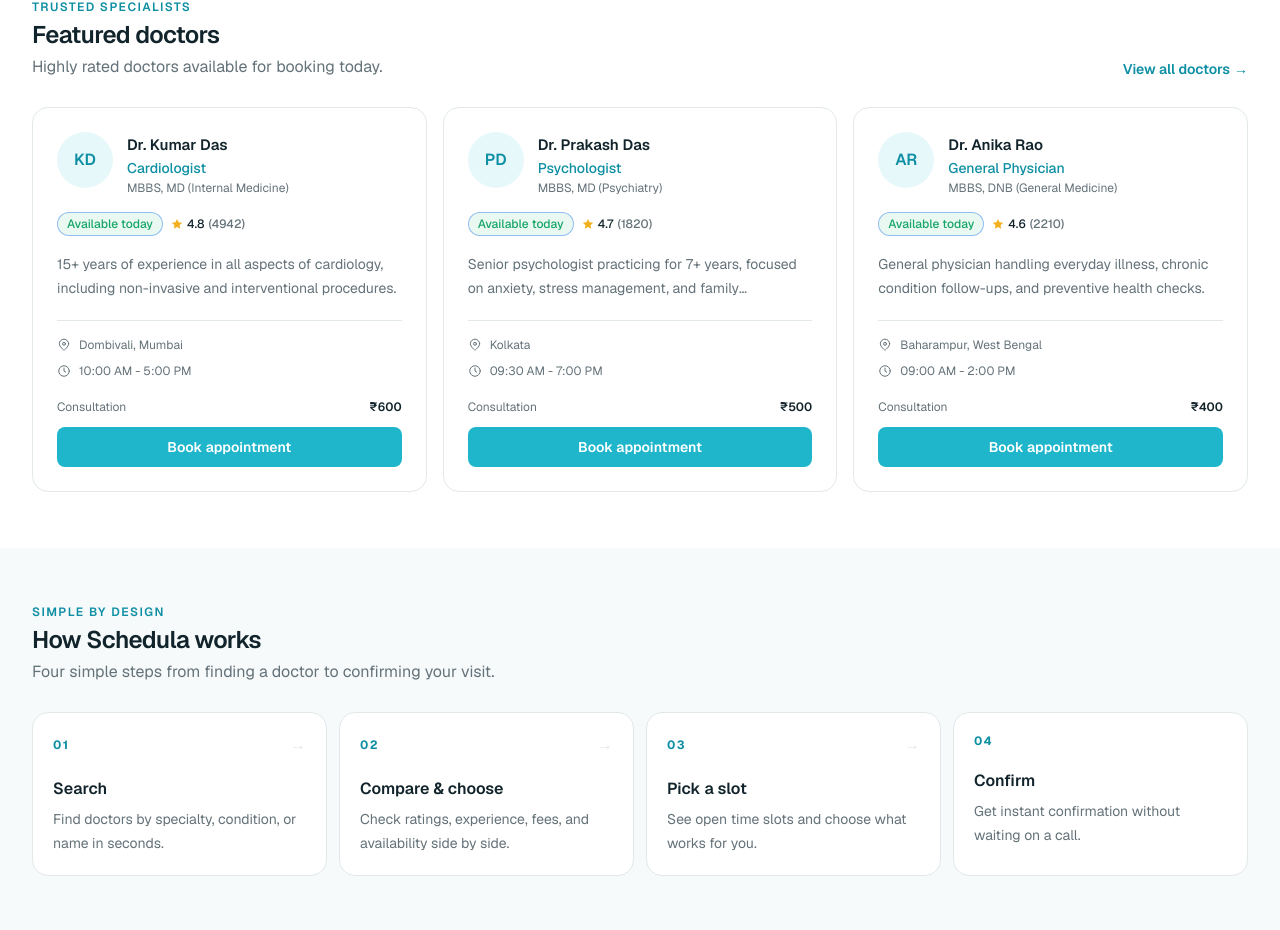
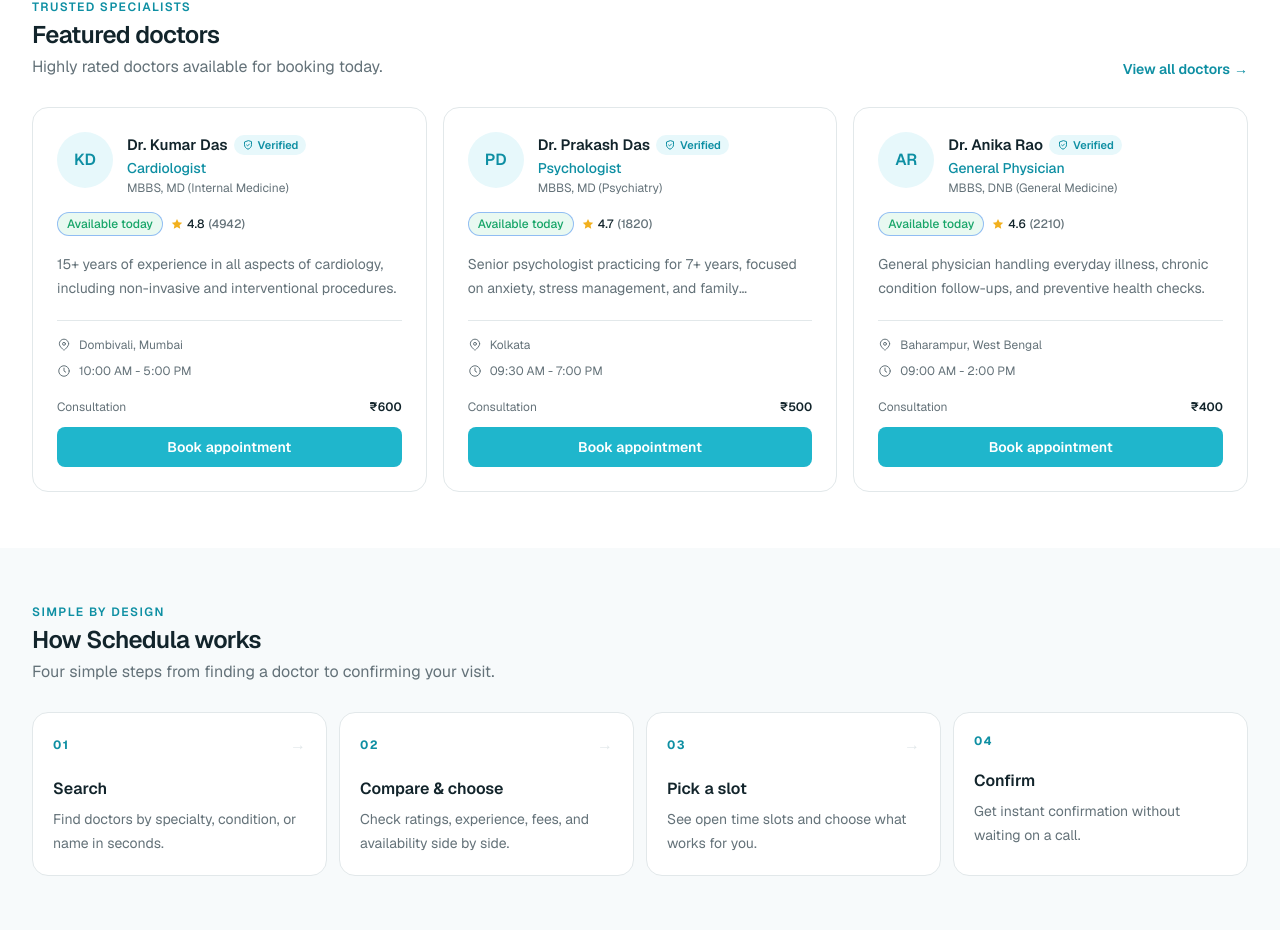
Before and after one commit to subhayan-pandey/Schedula-doctor-appointment-frontend, a Next.js app: page / in a window 1280 px wide. Shown: the part 919-1849 px from the top of the page. Built offline with nearby package versions, Linux system fonts and the light colour scheme.

Commit message:
add patient-facing Verified doctor badge

```diff
--- a/src/components/doctor/DoctorCard.tsx
+++ b/src/components/doctor/DoctorCard.tsx
@@ -1,4 +1,8 @@
 import Link from "next/link";
+
+import VerifiedBadge from "@/components/doctor/VerifiedBadge";
+
+import { isDoctorVerified } from "@/lib/doctor-verification";
 
 import type { Doctor } from "@/types/doctor";
 
@@ -15,9 +19,13 @@ export default function DoctorCard({
         </span>
 
         <div className="min-w-0 pt-0.5">
-          <h3 className="truncate text-[15px] font-semibold text-[var(--ink)]">
-            {doctor.name}
-          </h3>
+          <div className="flex items-center gap-1.5">
+            <h3 className="truncate text-[15px] font-semibold text-[var(--ink)]">
+              {doctor.name}
+            </h3>
+
+            {isDoctorVerified(doctor) && <VerifiedBadge />}
+          </div>
 
           <p className="mt-0.5 text-sm font-medium text-[var(--brand-deep)]">
             {doctor.specialty}
--- /dev/null
+++ b/src/components/doctor/VerifiedBadge.tsx
@@ -0,0 +1,28 @@
+export default function VerifiedBadge({
+  className = "",
+}: {
+  className?: string;
+}) {
+  return (
+    <span
+      title="Verified by Schedula"
+      className={`inline-flex items-center gap-1 rounded-full bg-[var(--brand-soft)] px-2 py-0.5 text-[11px] font-semibold text-[var(--brand-deep)] ${className}`}
+    >
+      <svg
+        width="12"
+        height="12"
+        viewBox="0 0 24 24"
+        fill="none"
+        stroke="currentColor"
+        strokeWidth="2"
+        strokeLinecap="round"
+        strokeLinejoin="round"
+        aria-hidden="true"
+      >
+        <path d="M12 3.5 5 6v5.5c0 4.2 2.9 7.4 7 8.9 4.1-1.5 7-4.7 7-8.9V6z" />
+        <path d="m9.2 12 1.9 1.9L15 10" />
+      </svg>
+      Verified
+    </span>
+  );
+}
--- a/src/features/doctors/components/DoctorProfileCard.tsx
+++ b/src/features/doctors/components/DoctorProfileCard.tsx
@@ -1,3 +1,7 @@
+import VerifiedBadge from "@/components/doctor/VerifiedBadge";
+
+import { isDoctorVerified } from "@/lib/doctor-verification";
+
 import type { Doctor } from "@/types/doctor";
 
 export default function DoctorProfileCard({
@@ -17,6 +21,8 @@ export default function DoctorProfileCard({
             <h1 className="text-xl font-semibold tracking-tight text-[var(--ink)] sm:text-2xl">
               {doctor.name}
             </h1>
+
+            {isDoctorVerified(doctor) && <VerifiedBadge />}
 
             {doctor.availableToday && (
               <span className="inline-flex items-center gap-1.5 rounded-full bg-[var(--success-soft)] px-2.5 py-1 text-xs font-medium text-[var(--success)]">
--- /dev/null
+++ b/src/lib/doctor-verification.ts
@@ -0,0 +1,16 @@
+import type { Doctor } from "@/types/doctor";
+
+/**
+ * Whether a doctor should show as "Verified" to patients. Doctors
+ * created before Phase 2A/2B have no verificationStatus at all — those
+ * are treated as verified, matching the same default
+ * src/lib/admin/admin-doctors.ts uses for the Admin Portal (missing
+ * status normalizes to "approved" there too), so a doctor's admin-side
+ * status and this patient-facing badge never disagree.
+ */
+export function isDoctorVerified(doctor: Doctor): boolean {
+  return (
+    doctor.verificationStatus !== "pending" &&
+    doctor.verificationStatus !== "rejected"
+  );
+}
```
